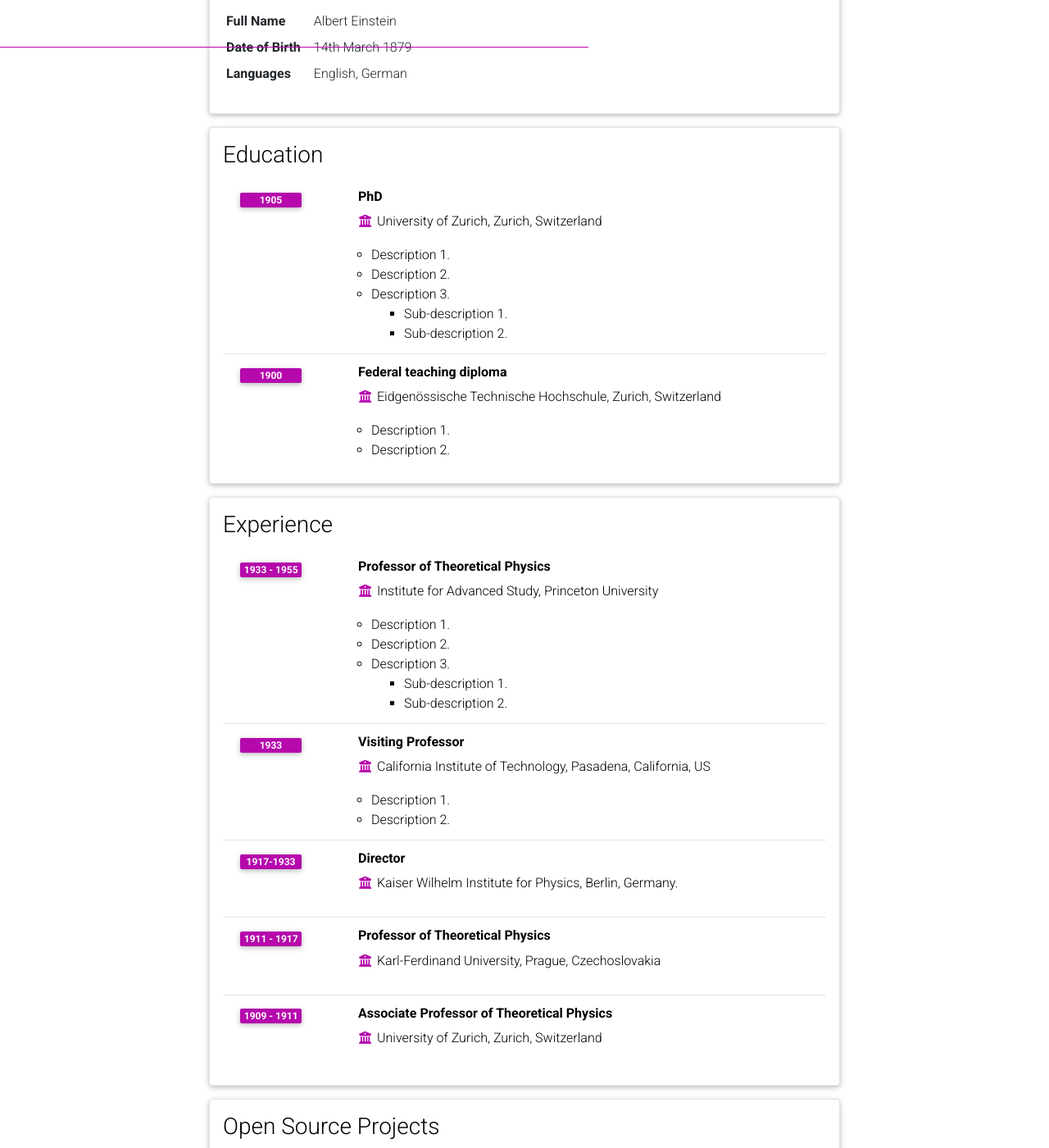
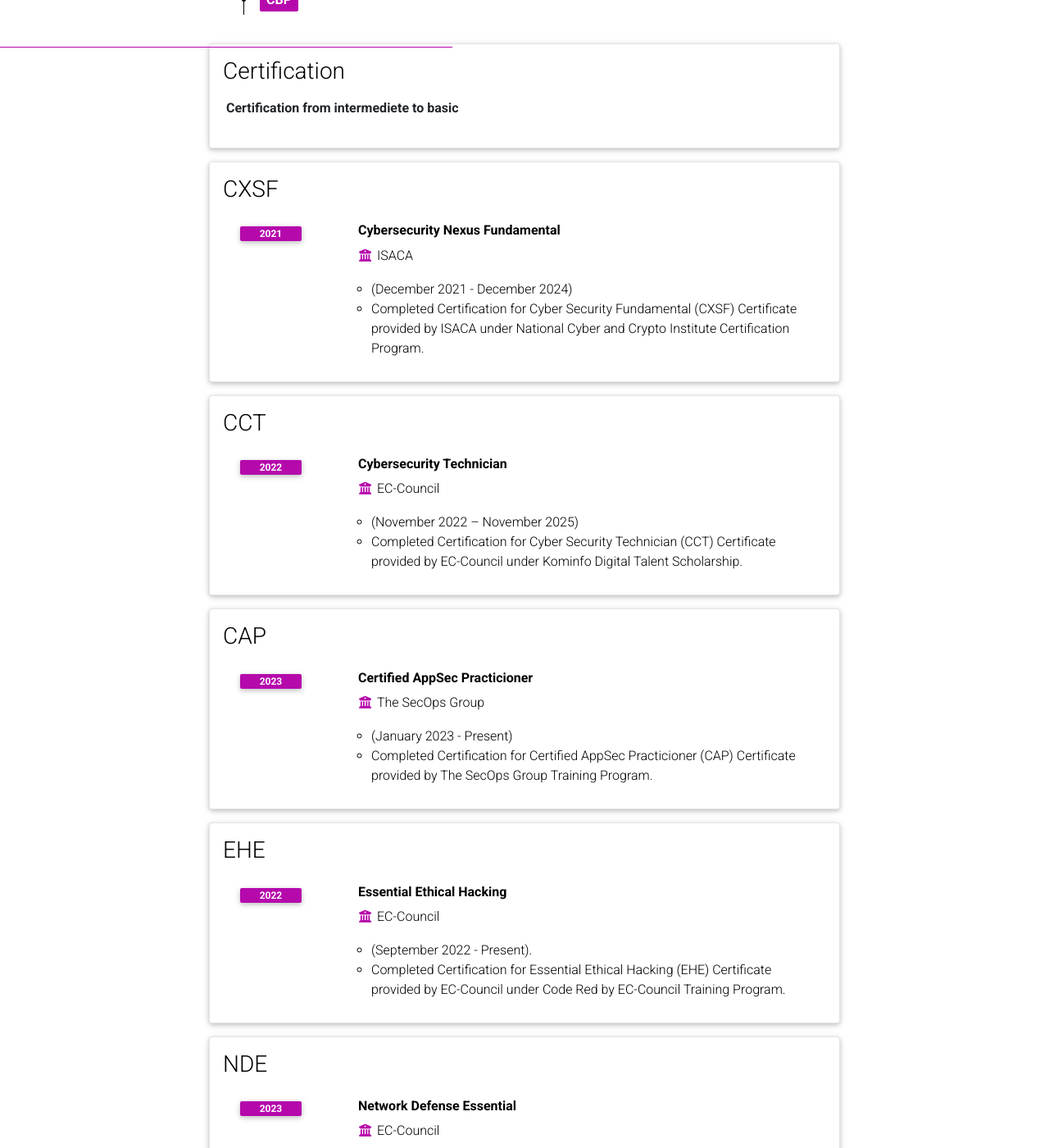
Before and after one commit to samphoerna/samphoerna.github.io, a Jekyll site: the page built from _pages/cv.md, in a window 1280 px wide and 1400 px high, scrolled down 592 px. Shown: the whole window at 82% size. Built offline with Jekyll 4.4.1, drawn with Linux system fonts in a browser that asks for light colours; comment, search, counter and statistics services are not loaded; a style sheet for code colours, icons or effects is not loaded; some of the changed text lies outside the part shown.

Commit message:
add certification

```diff
--- a/_data/cv.yml
+++ b/_data/cv.yml
@@ -1,80 +1,75 @@
-- title: General Information Test
+- title: Certification
   type: map
   contents:
-    - name: Full Name
-      value: Albert Einstein
-    - name: Date of Birth
-      value: 14th March 1879
-    - name: Languages
-      value: English, German
+    - name: Certification from intermediete to basic
+      value:
 
-- title: Education
+- title: CXSF
   type: time_table
   contents:
-    - title: PhD
-      institution: University of Zurich, Zurich, Switzerland
-      year: 1905
+    - title: Cybersecurity Nexus Fundamental
+      institution: ISACA
+      year: 2021
       description:
-        - Description 1.
-        - Description 2.
-        - title: Description 3.
-          contents:
-            - Sub-description 1.
-            - Sub-description 2.
-    - title: Federal teaching diploma
-      institution: Eidgenössische Technische Hochschule, Zurich, Switzerland
-      year: 1900
-      description:
-        - Description 1.
-        - Description 2.
+        - (December 2021 - December 2024)
+        - Completed Certification for Cyber Security Fundamental (CXSF) Certificate provided by ISACA under National Cyber and Crypto Institute Certification Program.
 
-- title: Experience
+- title: CCT
   type: time_table
   contents:
-    - title: Professor of Theoretical Physics
-      institution: Institute for Advanced Study, Princeton University
-      year: 1933 - 1955
+    - title: Cybersecurity Technician
+      institution: EC-Council
+      year: 2022
       description:
-        - Description 1.
-        - Description 2.
-        - title: Description 3.
-          contents:
-            - Sub-description 1.
-            - Sub-description 2.
-    - title: Visiting Professor
-      institution: California Institute of Technology, Pasadena, California, US
-      year: 1933
-      description:
-        - Description 1.
-        - Description 2.
+        - (November 2022 – November 2025)
+        - Completed Certification for Cyber Security Technician (CCT) Certificate provided by EC-Council under Kominfo Digital Talent Scholarship.
 
-    - title: Director
-      institution: Kaiser Wilhelm Institute for Physics, Berlin, Germany.
-      year: 1917-1933
-
-    - title: Professor of Theoretical Physics
-      institution: Karl-Ferdinand University, Prague, Czechoslovakia
-      year: 1911 - 1917
-      description:
-
-    - title: Associate Professor of Theoretical Physics
-      institution: University of Zurich, Zurich, Switzerland
-      year: 1909 - 1911
-
-- title: Open Source Projects
+- title: CAP
   type: time_table
   contents:
-    - title: <a href="https://github.com/alshedivat/al-folio">al-folio</a>
-      year: 2015-now
-      description: A beautiful, simple, clean, and responsive Jekyll theme for academics.
+    - title: Certified AppSec Practicioner
+      institution: The SecOps Group
+      year: 2023
+      description:
+        - (January 2023 - Present)
+        - Completed Certification for Certified AppSec Practicioner (CAP) Certificate provided by The SecOps Group Training Program.
 
-- title: Honors and Awards
+- title: EHE
   type: time_table
   contents:
-    - year: 1921
-      items:
-        - Nobel Prize in Physics
-        - Matteucci Medal
-    - year: 2029
-      items:
-        - Max Planck Medal
+    - title: Essential Ethical Hacking
+      institution: EC-Council
+      year: 2022
+      description:
+        - (September 2022 - Present).
+        - Completed Certification for Essential Ethical Hacking (EHE) Certificate provided by EC-Council under Code Red by EC-Council Training Program.
+
+- title: NDE
+  type: time_table
+  contents:
+    - title: Network Defense Essential
+      institution: EC-Council
+      year: 2023
+      description:
+        - (April 2023 - Present)
+        - Completed Certification for Essential Network Defender (NDE) Certificate provided by EC-Council under Code Red by EC-Council Training Program.
+
+- title: CSCU
+  type: time_table
+  contents:
+    - title: Certified Secure Computer User
+      institution: EC-Council
+      year: 2022
+      description:
+        - (August 2022 - Present).
+        - Completed Certification for Secure Computer User (CSCU) Certificate provided by EC-Council under Aspen EC-Council Training Program.
+
+- title: CBP
+  type: time_table
+  contents:
+    - title: Certified Blockchain Practicioner
+      institution: The SecOps Group
+      year: 2023
+      description:
+        - (January 2023 - Present).
+        - Completed Certification for Certified Blockchain Practicioner (CBP) Certificate provided by The SecOps Group Training Program.
```
